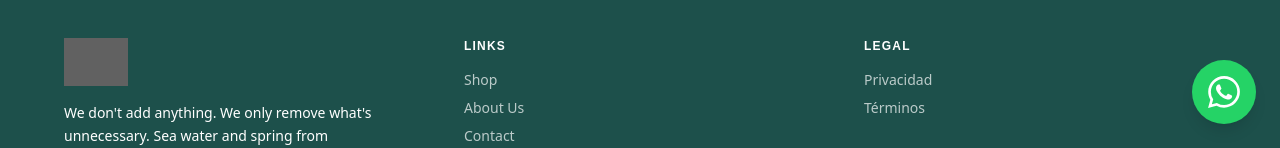
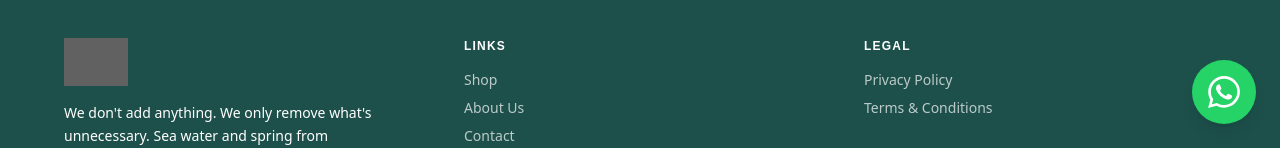
Before and after one commit to Calmar-SpA/web, a Next.js app in the folder apps/web/: page /en/checkout/error in a window 1280 px wide. Shown: the part 652-800 px from the top of the page. Built offline with nearby package versions, Linux system fonts and the light colour scheme; no server answers; grey boxes are pictures that could not be loaded; a web font is replaced by a local one; what prettier would draw is missing.

Commit message:
cambiar textos footer

```diff
--- a/apps/web/messages/en.json
+++ b/apps/web/messages/en.json
@@ -425,7 +425,12 @@
       "error": "An error occurred. Please try again.",
       "invalidEmail": "Invalid email."
     },
-    "rights": "© 2026 Calmar SpA • All rights reserved"
+    "rights": "© 2026 Calmar SpA • All rights reserved",
+    "legal": {
+      "title": "Legal",
+      "privacy": "Privacy Policy",
+      "terms": "Terms & Conditions"
+    }
   },
   "Privacy": {
     "hero": {
--- a/apps/web/messages/es.json
+++ b/apps/web/messages/es.json
@@ -425,7 +425,12 @@
       "error": "Ocurrió un error. Intenta nuevamente.",
       "invalidEmail": "Email inválido."
     },
-    "rights": "© 2026 Calmar SpA • Todos los derechos reservados"
+    "rights": "© 2026 Calmar SpA • Todos los derechos reservados",
+    "legal": {
+      "title": "Legal",
+      "privacy": "Política de Privacidad",
+      "terms": "Términos y Condiciones"
+    }
   },
   "Privacy": {
     "hero": {
--- a/apps/web/src/components/layout/footer.tsx
+++ b/apps/web/src/components/layout/footer.tsx
@@ -33,10 +33,10 @@ export function Footer() {
           </nav>
         </div>
         <div className="space-y-4">
-          <h4 className="font-bold text-xs uppercase tracking-widest text-white">Legal</h4>
+          <h4 className="font-bold text-xs uppercase tracking-widest text-white">{t('legal.title')}</h4>
           <nav className="flex flex-col gap-2 text-sm text-white/70">
-            <Link href="/privacy" className="hover:text-white transition-colors">Privacidad</Link>
-            <Link href="/terms" className="hover:text-white transition-colors">Términos</Link>
+            <Link href="/privacy" className="hover:text-white transition-colors">{t('legal.privacy')}</Link>
+            <Link href="/terms" className="hover:text-white transition-colors">{t('legal.terms')}</Link>
           </nav>
         </div>
         <div className="space-y-4">
```
